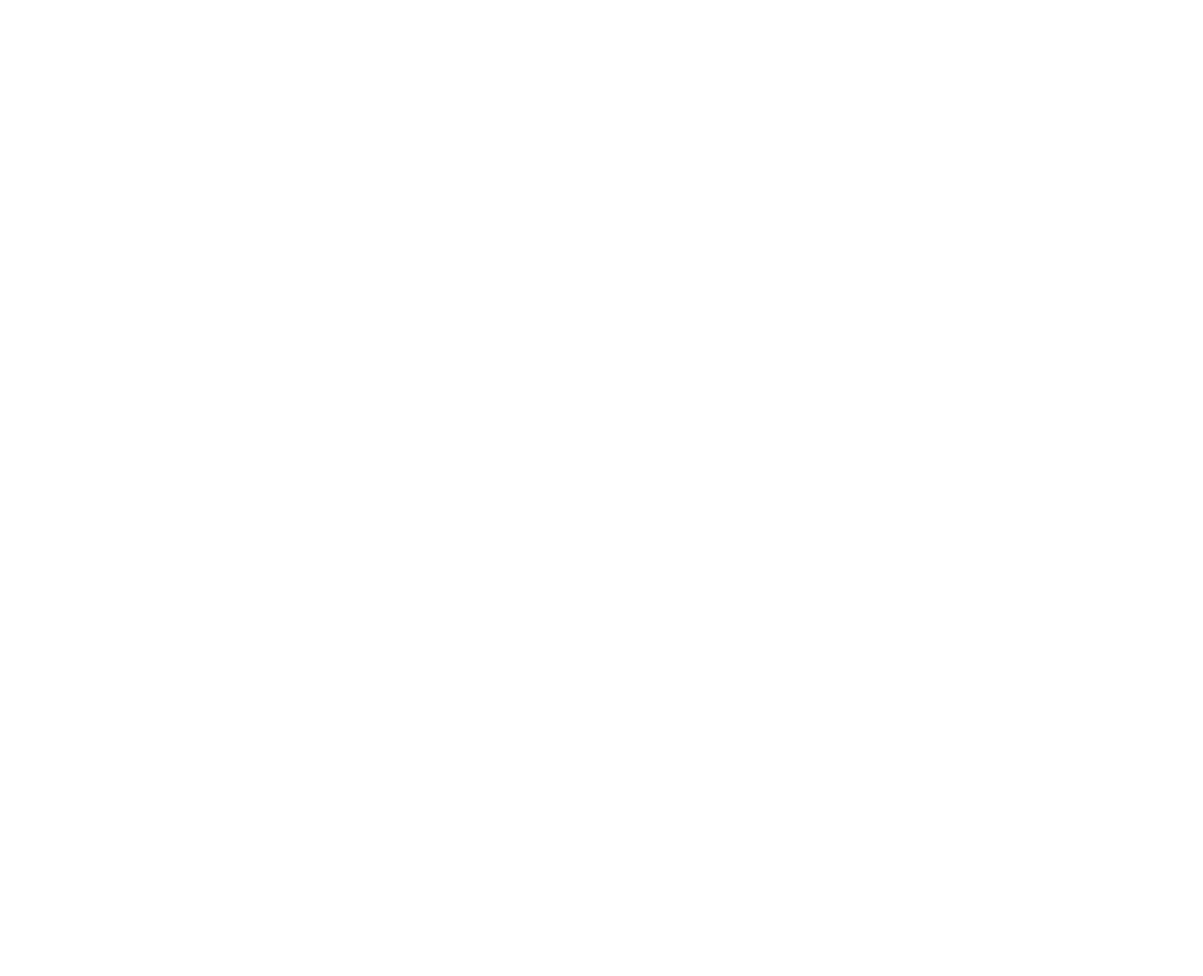
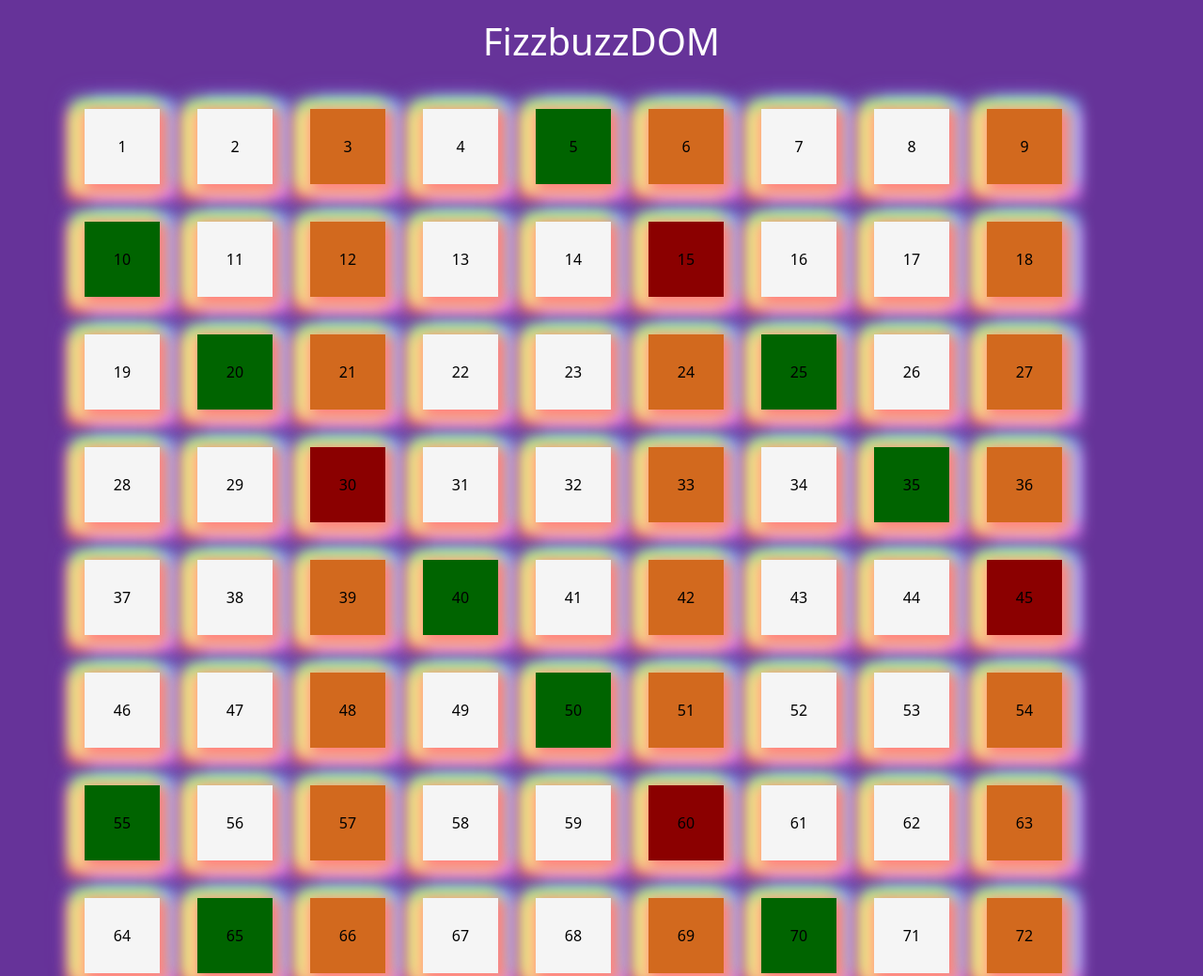
Before and after one commit to Tave23/js-fizzbuzzdom, a plain HTML site: page index.html in a window 1280 px wide. Shown: the top 1039 px of the page at 94% size. Before the commit the page ends 800 px from the top, so only its background shows below. Drawn offline with nearby package versions, Linux system fonts and the light colour scheme.

Commit message:
cambio colore boc

```diff
--- a/css/style.css
+++ b/css/style.css
@@ -0,0 +1,31 @@
+body{
+   background-color: rebeccapurple;
+   color: white;
+}
+
+h1{
+   padding: 20px 0;
+}
+
+.box {
+   height: 80px;
+   width: 80px;
+   margin: 20px;
+   background-color: rgb(245, 245, 245);
+   color: black;
+   display: flex;
+   justify-content: center;
+   align-items: center;
+   box-shadow: 5px 5px 15px 5px #FF8080, -9px 5px 15px 5px #FFE488, -7px -5px 15px 5px #8CFF85, 12px -5px 15px 5px #80C7FF, 12px 10px 15px 7px #E488FF, -10px 10px 15px 7px #FF616B, -10px -7px 27px 1px #8E5CFF, 0px 0px 25px 10px rgba(0,0,0,0);
+   box-shadow: 5px 5px 15px 5px #FF8080, -9px 5px 15px 5px #FFE488, -7px -5px 15px 5px #8CFF85, 12px -5px 15px 5px #80C7FF, 12px 10px 15px 7px #E488FF, -10px 10px 15px 7px #FF616B, -10px -7px 27px 1px #8E5CFF, 0px 0px 25px 10px rgba(0,0,0,0);
+}
+/* box multipli js */
+.mult3 {
+   background-color: chocolate;
+}
+.mult5 {
+   background-color: darkgreen;
+}
+.mult3-5 {
+   background-color: darkred;
+}
--- a/index.html
+++ b/index.html
@@ -10,6 +10,13 @@
 </head>
 <body>
 
+   <h1 class="text-center">FizzbuzzDOM</h1>
+
+   <div class="container">
+      <div class="row">
+
+      </div>
+   </div>
 
 
 
--- a/js/script.js
+++ b/js/script.js
@@ -0,0 +1,19 @@
+const row = document.querySelector('.row');
+
+for (let i = 1; i <= 100; i++) {
+   const box = document.createElement('div');
+   box.className = 'box';
+   box.innerHTML = i;
+   row.append(box);
+   console.log(box);
+
+   if (!(i % 3) && !(i % 5)) {
+      box.classList.add('mult3-5');
+   } else if (!(i % 3)) {
+      box.classList.add('mult3');
+   } else if (!(i % 5)) {
+      box.classList.add('mult5');
+   }
+
+   console.log(i);
+}
```
